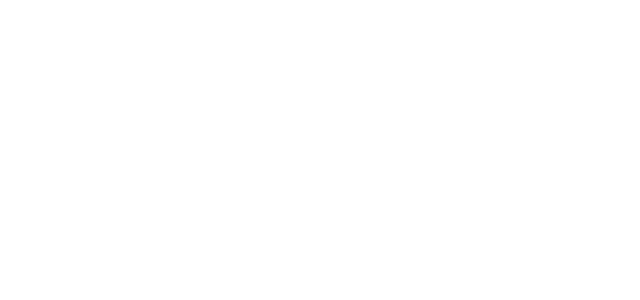
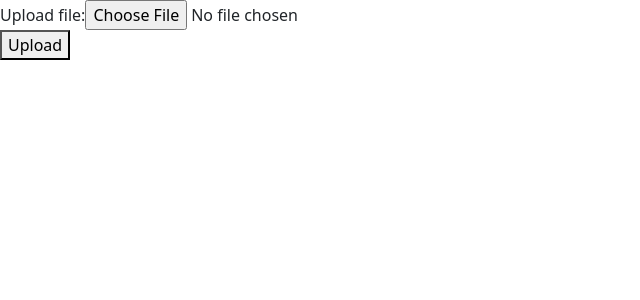
Before and after one commit to d-santiago/music-streaming-app, a React (Create React App) app in the folder client/: page /settings/upload in a window 1280 px wide. Before the commit this address had no page. Shown: the top 300 px of the page, without its empty margins (0-640 px from the left). Built offline with nearby package versions, Linux system fonts and the light colour scheme.

Commit message:
Added component for Abed

```diff
--- a/client/src/components/EditSettings.js
+++ b/client/src/components/EditSettings.js
@@ -4,6 +4,7 @@
 import EditGenres from './EditGenres';
 import ChangeUsername from './ChangeUsername';
 import ChangePassword from './ChangePassword';
+import Upload from './Upload';
 
 const EditSettings = () => {
     return (
@@ -24,6 +25,9 @@
         <div>
             <Link to="/settings/changepassword" className="btn btn-primary">Change Password</Link>
         </div>
+        <div>
+            <Link to="/settings/Upload" className="btn btn-primary">Upload</Link>
+        </div>
         </header>
         </div>
     )
--- /dev/null
+++ b/client/src/components/Upload.js
@@ -0,0 +1,40 @@
+import React, { useRef } from "react";
+import S3 from "react-aws-s3";
+
+
+function Upload() {
+  const fileInput = useRef();
+  const handleClick = (event) => {
+    event.preventDefault();
+    let file = fileInput.current.files[0];
+    let newFileName = fileInput.current.files[0].name.replace(/\..+$/, "");
+    const config = {
+      bucketName : "myashamusic",
+      region: 'us-east-2'
+
+    }
+    const ReactS3Client = new S3(config);
+    ReactS3Client.uploadFile(file, newFileName).then((data) => {
+      console.log(data);
+      if (data.status === 204) {
+        console.log("success");
+      } else {
+        console.log("fail");
+      }
+    });
+  };
+  return (
+    <>
+      <form className='upload-steps' onSubmit={handleClick}>
+        <label>
+          Upload file:
+          <input type='file' ref={fileInput} />
+        </label>
+        <br />
+        <button type='submit'>Upload</button>
+      </form>
+    </>
+  );
+}
+
+export default Upload;
--- a/client/src/index.js
+++ b/client/src/index.js
@@ -15,7 +15,7 @@
 import EditPersonalInfo from './components/EditPersonalInfo';
 import EditProfile from './components/EditProfile';
 import EditGenres from './components/EditGenres';
-
+import Upload from './components/Upload';
 import UserDetailsProvider from './UserDetailsProvider';
 
 import { render } from 'react-dom';
@@ -43,6 +43,7 @@
     		<Route path="/register" element={<Register />} />
     		<Route path="/profile" element={<Profile />} />
     		<Route path="/library" element={<Library />} />
+			<Route path= "settings/upload" element={<Upload/>} />
     	</Routes>
     </BrowserRouter>
     </UserDetailsProvider>
```
